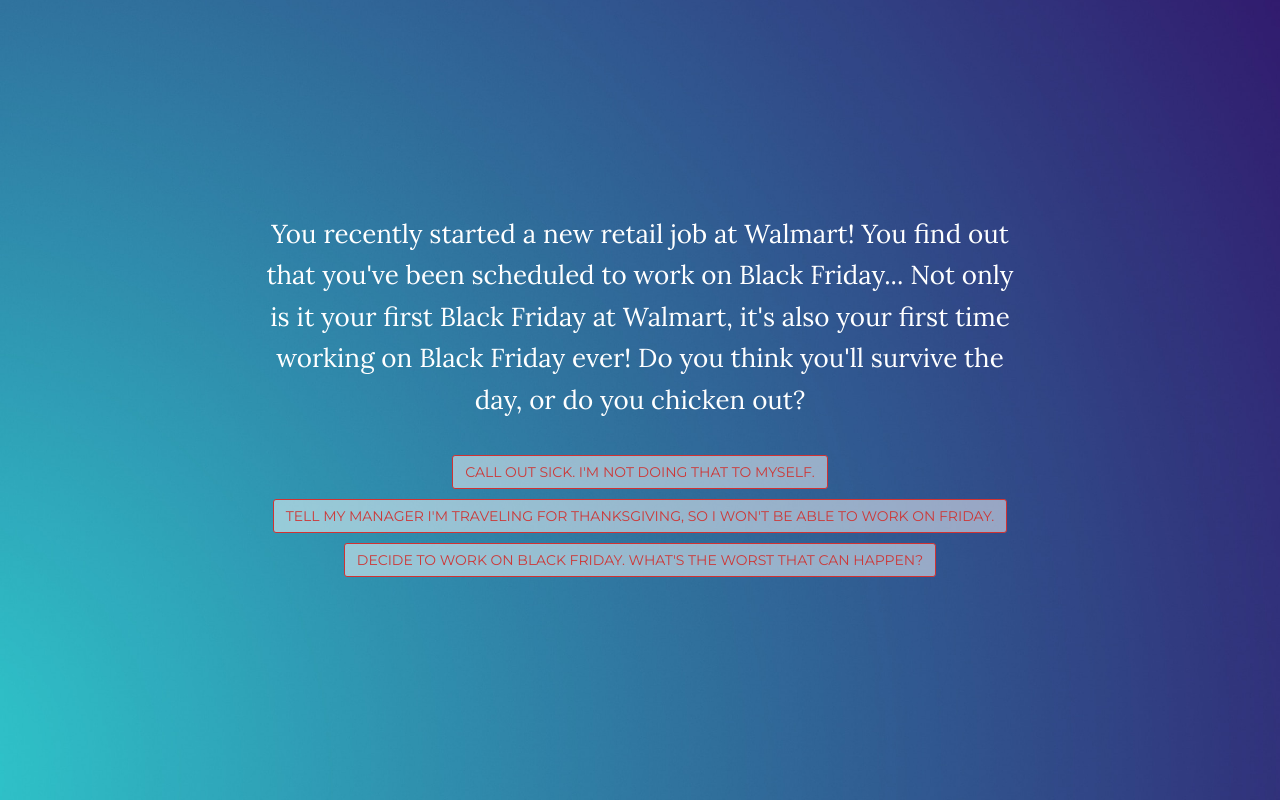
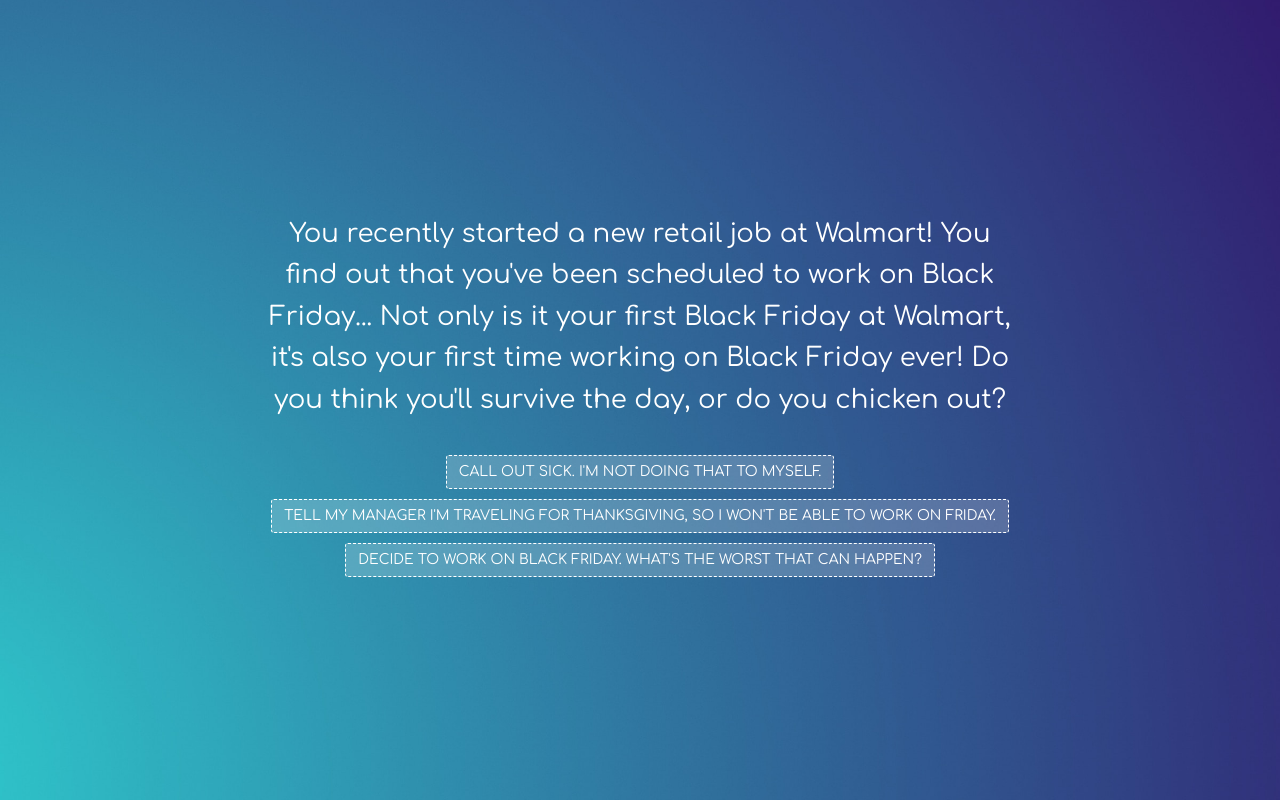
Before and after one commit to sallyestevez/IN-Final, a plain HTML site: page index.html in a window 1280 px wide. Drawn offline with nearby package versions, Linux system fonts and the light colour scheme.

Commit message:
changed css (button colors and font)

```diff
--- a/css/grayscale.css
+++ b/css/grayscale.css
@@ -6,7 +6,7 @@
 body {
   width: 100%;
   height: 100%;
-  font-family: "Lora", sans-serif;
+  font-family: "Comfortaa", cursive;
   color: white;
   background-color: black;
 }
@@ -56,7 +56,7 @@
   margin-bottom: 0;
   border-bottom: 1px solid rgba(130, 130, 130, 0.3);
   text-transform: uppercase;
-  font-family: "Montserrat", sans-serif;
+  font-family: "Comfortaa", cursive;
   background-color: black;
 }
 .navbar-custom .navbar-toggle {
@@ -258,7 +258,7 @@
 }
 .btn {
   text-transform: uppercase;
-  font-family: "Montserrat", "Helvetica Neue", Helvetica, Arial, sans-serif;
+  font-family: "Comfortaa", cursive;
   font-weight: 400;
   -webkit-transition: all 0.3s ease-in-out;
   -moz-transition: all 0.3s ease-in-out;
--- a/index.html
+++ b/index.html
@@ -16,8 +16,7 @@
 
     <!-- Custom Fonts -->
     <link href="vendor/font-awesome/css/font-awesome.min.css" rel="stylesheet" type="text/css">
-    <link href="https://fonts.googleapis.com/css?family=Lora:400,700,400italic,700italic" rel="stylesheet" type="text/css">
-    <link href="https://fonts.googleapis.com/css?family=Montserrat:400,700" rel="stylesheet" type="text/css">
+    <link href="https://fonts.googleapis.com/css2?family=Comfortaa:wght@400;700&display=swap" rel="stylesheet" type="text/css">
     <link href="vendor/animate/animate.css" rel="stylesheet" type="text/css">
 
     <!-- Theme CSS -->
@@ -28,24 +27,24 @@
             background-color: blue;
         }
         .btn, .btn:active, .btn:focus {
-            background-color: rgba(255,255,255,0.5);
-            color: rgb(204, 57, 57);
-            border: 1px rgb(209, 50, 50) solid;
+            background-color: rgba(255,255,255,0.2);
+            color: rgb(255, 255, 255);
+            border: 1px rgb(255, 255, 255) dashed;
             border-radius: 3px;
         }
 
         .btn:hover, .btn:active, .btn:focus {
            outline: none !important;
            box-shadow: none;
-           color: rgb(129, 12, 12);
+           color: rgb(236, 222, 61);
         }
 
         .btn:hover {
-           background-color: rgba(255,255,255,0.3);
+           background-color: rgba(255,255,255,0.4);
         }
 
         .btn:active {
-            background-color: rgba(255, 255, 255, 0.9);
+            background-color: rgba(115, 195, 236, 0.9);
             transition: 0.1s;
         }
 
```
